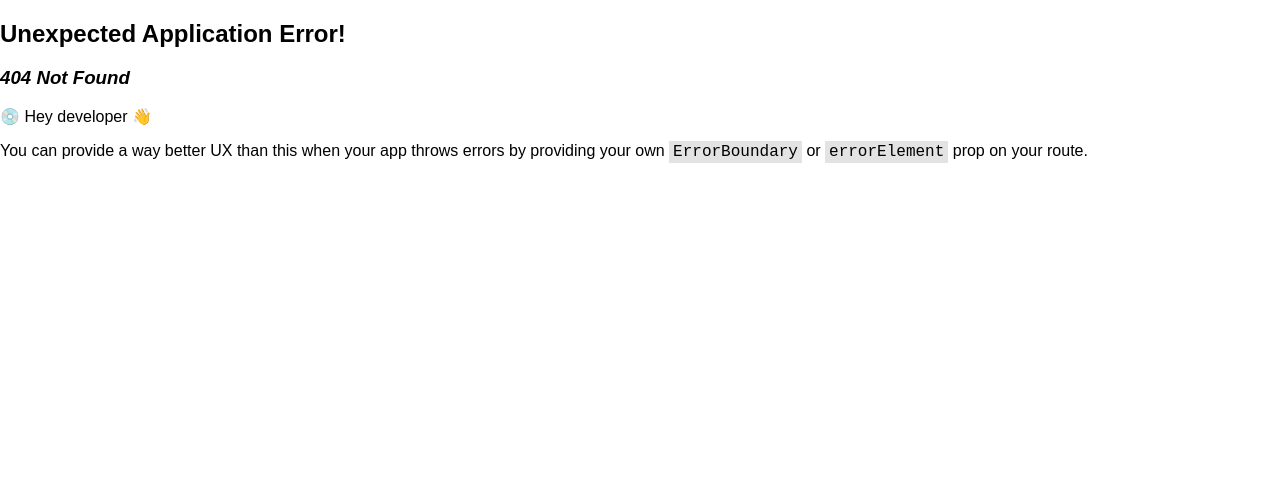
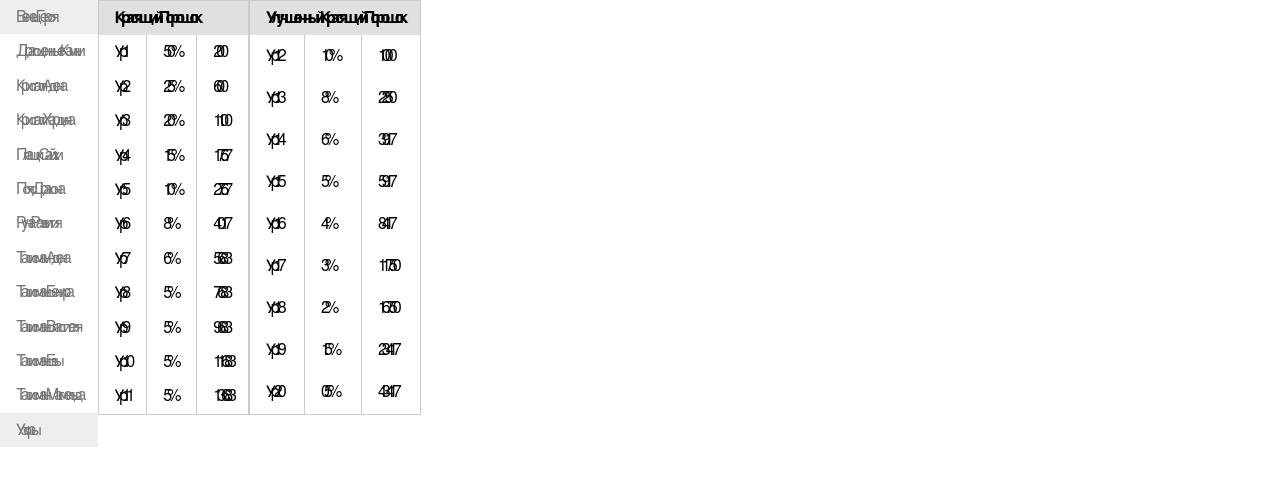
Before and after one commit to ValeriiVasin/l2-enchant-web, a React (Vite) app: page /symbols in a window 1280 px wide. Before the commit this address had no page. Shown: the top 486 px of the page. Built offline with nearby package versions, Linux system fonts and the light colour scheme.

Commit message:
feat: symbols

```diff
--- /dev/null
+++ b/src/components/symbols.tsx
@@ -0,0 +1,47 @@
+import { EnchantTable } from './base/enchant-table';
+import { Mode } from '../types';
+import { useFormatter } from '../hooks/use-formatter';
+import { useTableRowProps } from '../hooks/use-table-row-props';
+
+function Symbol() {
+  const chances = [50, 25, 20, 15, 10, 8, 6, 5, 5, 5, 5];
+  const tableRows = useTableRowProps({
+    chances,
+    mode: Mode.Safe,
+    resultMode: 'enchants',
+  });
+  const formatEnchant = useFormatter({ startIndex: 1, type: 'level' });
+  return (
+    <EnchantTable
+      title="Красящий Порошок"
+      tableRows={tableRows}
+      formatEnchant={formatEnchant}
+    />
+  );
+}
+
+function EnhancedSymbol() {
+  const chances = [10, 8, 6, 5, 4, 3, 2, 1.5, 0.5];
+  const tableRows = useTableRowProps({
+    chances,
+    mode: Mode.Safe,
+    resultMode: 'enchants',
+  });
+  const formatEnchant = useFormatter({ startIndex: 12, type: 'level' });
+  return (
+    <EnchantTable
+      title="Улучшенный Красящий Порошок"
+      tableRows={tableRows}
+      formatEnchant={formatEnchant}
+    />
+  );
+}
+
+export function Symbols() {
+  return (
+    <div className="pure-g">
+      <Symbol />
+      <EnhancedSymbol />
+    </div>
+  );
+}
--- a/src/router-config.tsx
+++ b/src/router-config.tsx
@@ -5,6 +5,7 @@ import { GrowthRune } from './components/growth-rune';
 import { HeroCrown } from './components/hero-crown';
 import { SaihaCloaks } from './components/saiha-cloaks';
 import { Stones } from './components/stones';
+import { Symbols } from './components/symbols';
 import { TalismanOfAden } from './components/talisman-of-aden';
 import { TalismanOfAuthority } from './components/talisman-of-authority';
 import { TalismanOfBenir } from './components/talisman-of-benir';
@@ -54,4 +55,5 @@ export const routerConfig: Array<RouterConfigItem> = [
   { path: '/stones', label: 'Драгоценные Камни', element: <Stones /> },
   { path: '/growth-rune', label: 'Руна Развития', element: <GrowthRune /> },
   { path: '/saiha-cloaks', label: 'Плащи Сайхи', element: <SaihaCloaks /> },
+  { path: '/symbols', label: 'Узоры', element: <Symbols /> },
 ].sort((a, b) => a.label.localeCompare(b.label));
```
